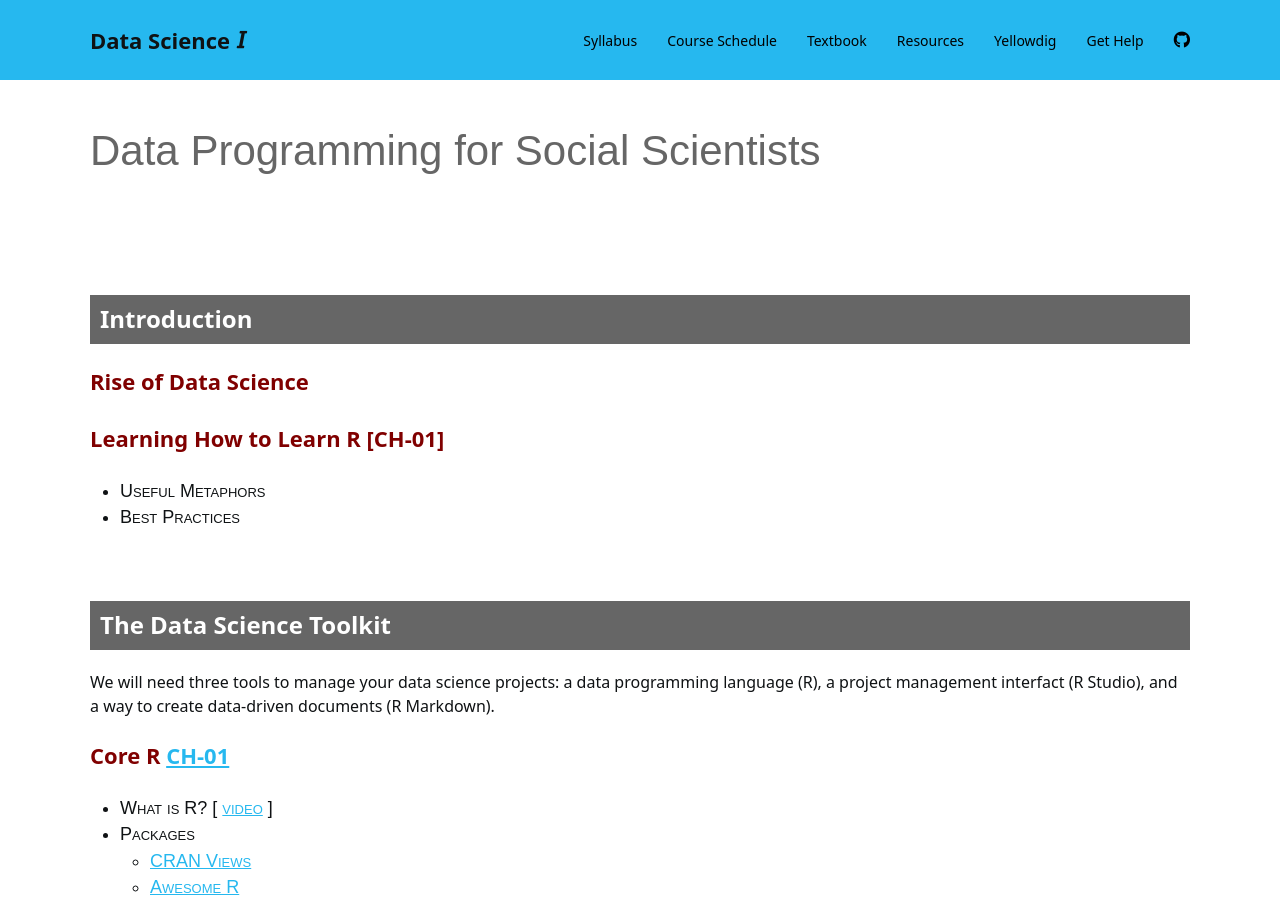
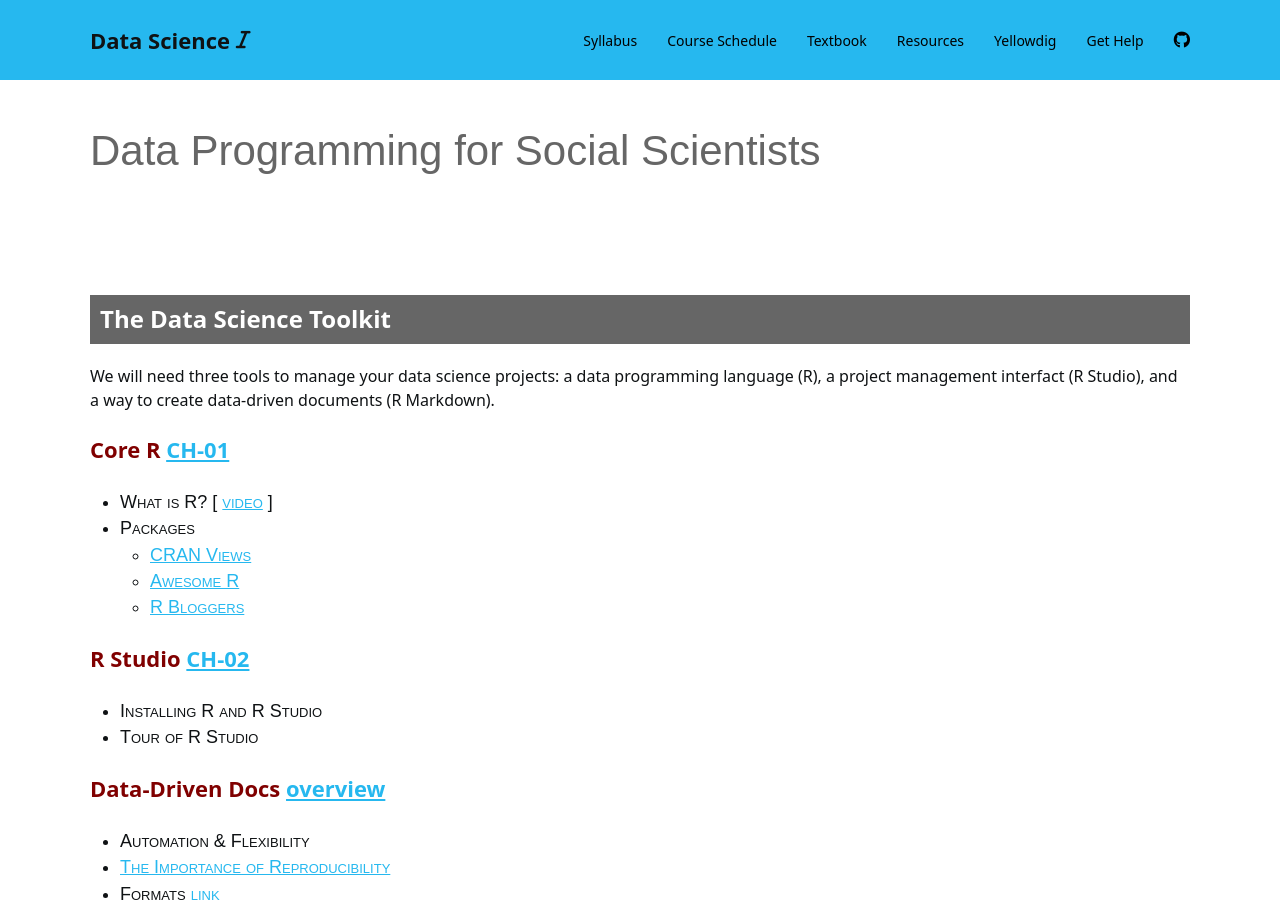
Before and after one commit to DS4PS/cpp-526-fall-2019, a Jekyll site: the page built from textbook.md, in a window 1280 px wide and 900 px high. Built offline with Jekyll 4.4.1, drawn with Linux system fonts in a browser that asks for light colours; nearby versions of some CDN libraries; a style sheet for code colours, icons or effects is not loaded.

Commit message:
Update textbook.md

```diff
--- a/textbook.md
+++ b/textbook.md
@@ -143,13 +143,6 @@
 
 
 
-# Introduction
-
-## Rise of Data Science
-
-## Learning How to Learn R [CH-01]
-* Useful Metaphors
-* Best Practices
 
 # The Data Science Toolkit
 
```
